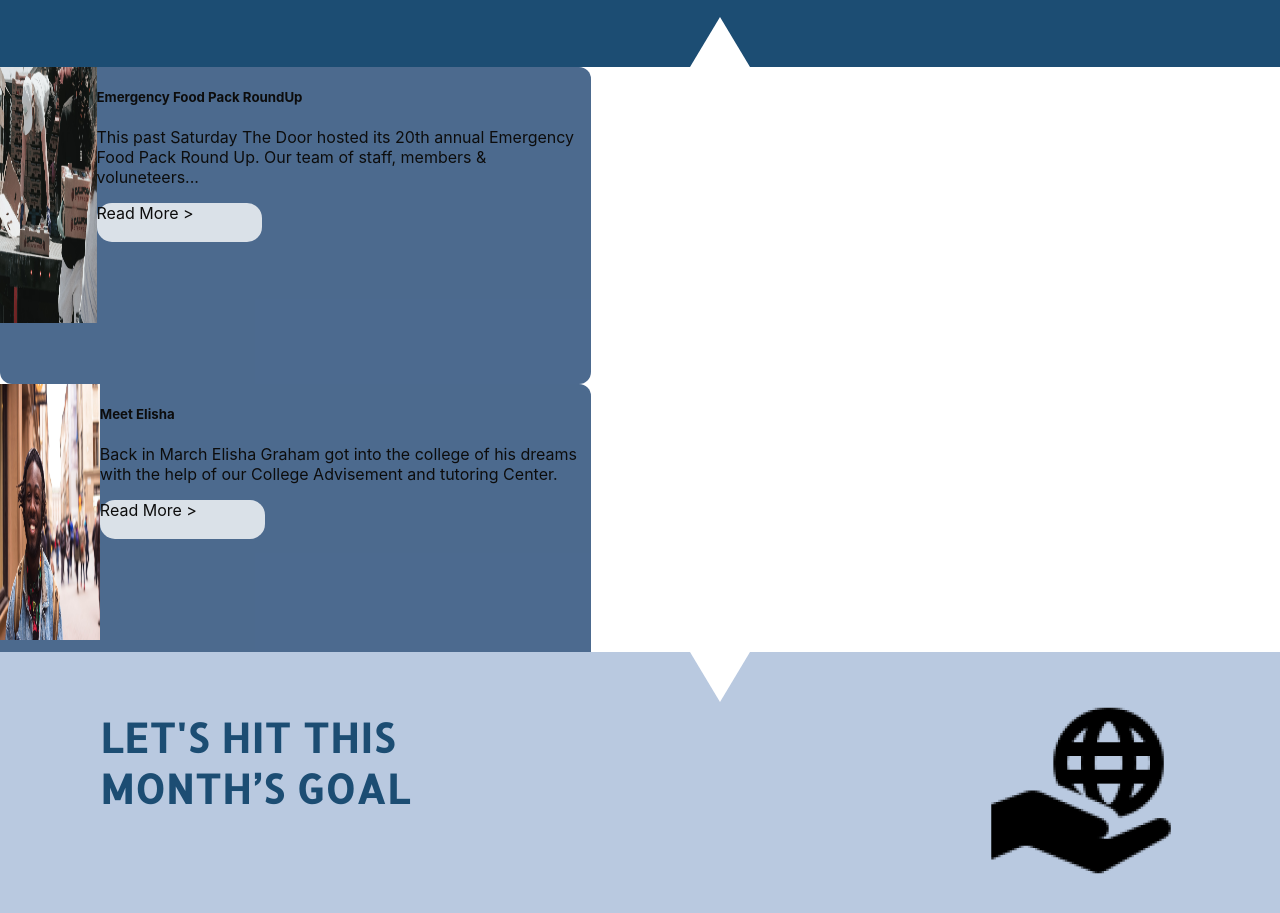
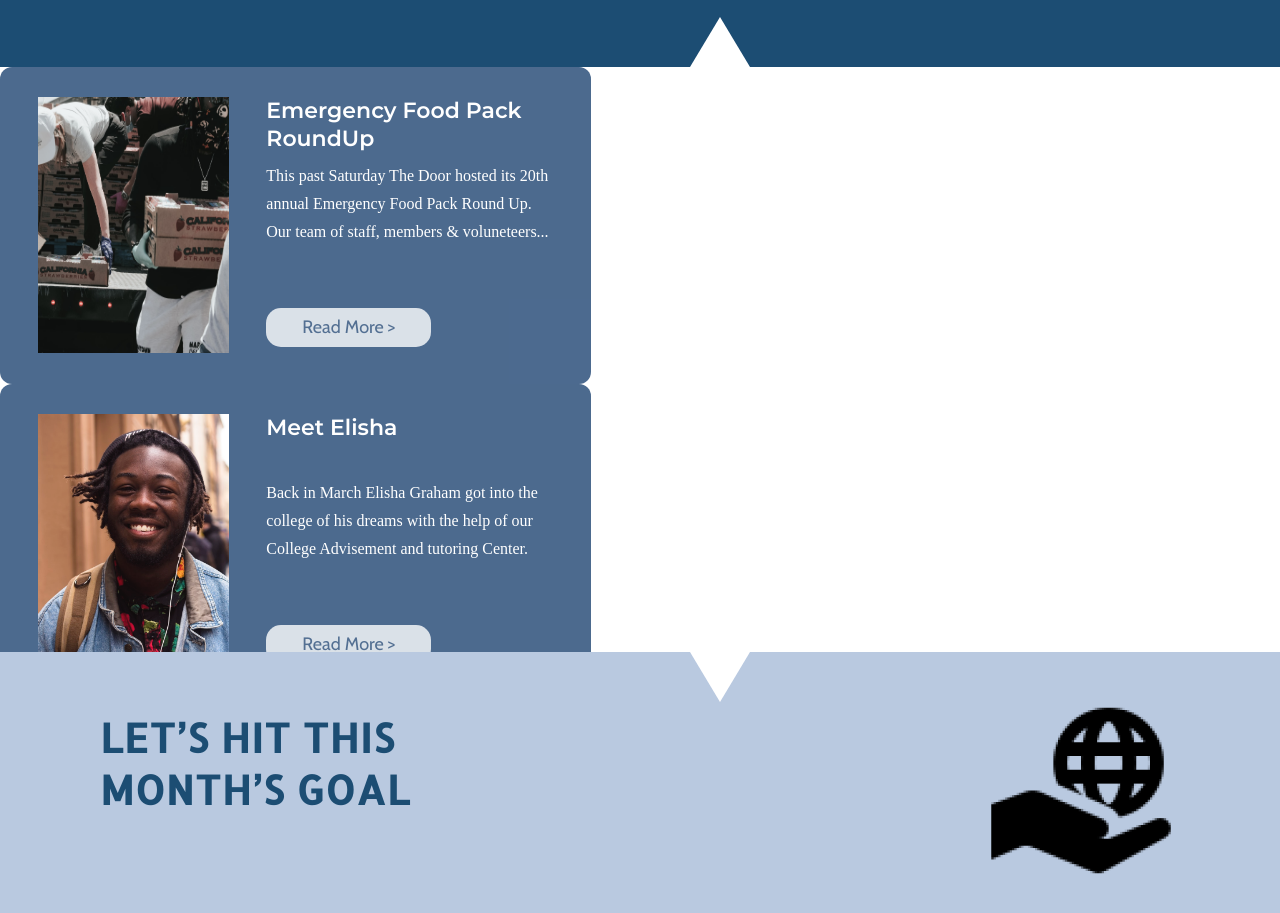
Before and after one commit to Ricomitch/The-Door, a React (Create React App) app in the folder client/: page /get-involved in a window 1280 px wide. Shown: the part 1480-2393 px from the top of the page. Built offline with nearby package versions, Linux system fonts and the light colour scheme; a web font is replaced by a local one.

Commit message:
impact cards completed

```diff
--- a/client/src/assets/GetInvolved/impactText.json
+++ b/client/src/assets/GetInvolved/impactText.json
@@ -2,11 +2,13 @@
   "ImpactCard1": {
     "header": "Emergency Food Pack RoundUp",
     "content": "This past Saturday The Door hosted its 20th annual Emergency Food Pack Round Up. Our team of staff, members & voluneteers...",
-    "buttonValue": "Read More   >"
+    "buttonValue": "Read More   >",
+    "impactClass": "emergency"
   },
   "ImpactCard2": {
     "header": "Meet Elisha",
     "content": "Back in March Elisha Graham got into the college of his dreams with the help of our College Advisement and tutoring Center. ",
-    "buttonValue": "Read More   >"
+    "buttonValue": "Read More   >",
+    "impactClass": "elisha"
   }
 }
--- a/client/src/components/GetInvolved/Donate.jsx
+++ b/client/src/components/GetInvolved/Donate.jsx
@@ -6,7 +6,7 @@ function Donate() {
   return (
     <div className='donate-div'>
       <div className='donate-triangle'></div>
-      <h2 className='donate-heading'>LET'S HIT THIS<br />MONTH<span className='apostrophe'>'</span>S GOAL</h2>
+      <h2 className='donate-heading'>LET<span className='apostrophe'>'</span>S HIT THIS<br />MONTH<span className='apostrophe'>'</span>S GOAL</h2>
       <img src={handWorld} className='donate-graphic' alt='a hand holding the world'/>
     </div>
   )
--- a/client/src/components/GetInvolved/ImpactCard.css
+++ b/client/src/components/GetInvolved/ImpactCard.css
@@ -4,28 +4,55 @@
   opacity: 0.95;
   border-radius: 12px;
   background-color: #436389;
+}
+.impact-container {
   display: flex;
+  justify-content: space-evenly;
+  padding-top: 30px;
 }
 .impact-image-container {
+  box-sizing: border-box;
   width: 191px;
   height: 256px;
+  overflow: hidden;
 }
-.impact-card-image {
+.emergency {
   height: 100%;
-  width: 100%;
+  width: 155%;
+  object-position: -80px 0;
 }
-.impact-text-container {
-
+.elisha {
+  height: 125%;
+  width: 250%;
+  object-position: -50px -65px;
 }
 .impact-card-header {
-
+  width: 264px;
+  height: 64px;
+  font-family: Montserrat-SemiBold;
+  font-size: 22px;
+  font-weight: 600;
+  line-height: 1.27;
+  color: white;
+  margin: 0 0 -15px 0;
 }
 .impact-card-content {
-
+  width: 287px;
+  height: 106px;
+  font-family: Montserrat;
+  font-size: 16px;
+  line-height: 1.75;
+  color: white;
+  margin-bottom: 40px;
 }
 .impact-button {
+  text-align: center;
   width: 165px;
   height: 39px;
   border-radius: 15px;
   background-color: rgba(255, 255, 255, 0.8);
+    line-height: 39px;
+  font-family: Cabin;
+  font-size: 18px;
+  color: #4a688d;
 }
--- a/client/src/components/GetInvolved/ImpactCard.jsx
+++ b/client/src/components/GetInvolved/ImpactCard.jsx
@@ -2,10 +2,14 @@ import React from 'react'
 import './ImpactCard.css'
 
 function ImpactCard({ text, image }) {
+
+  const impactClass = text.impactClass
+
   return (
     <div className='impact-card'>
+      <div className='impact-container'>
         <div className='impact-image-container'>
-        <img src={image} className='impact-card-image' />
+          <img src={image} className={`impact-card-image ${impactClass}`} alt={text.header} />
         </div>
         <div className='impact-text-container'>
           <h5 className='impact-card-header'>{text.header}</h5>
@@ -13,6 +17,7 @@ function ImpactCard({ text, image }) {
           <div className='impact-button'>{text.buttonValue}</div>
         </div>
       </div>
+    </div>
   )
 }
 
```
Lines whose indentation alone changed are shown as unchanged.
